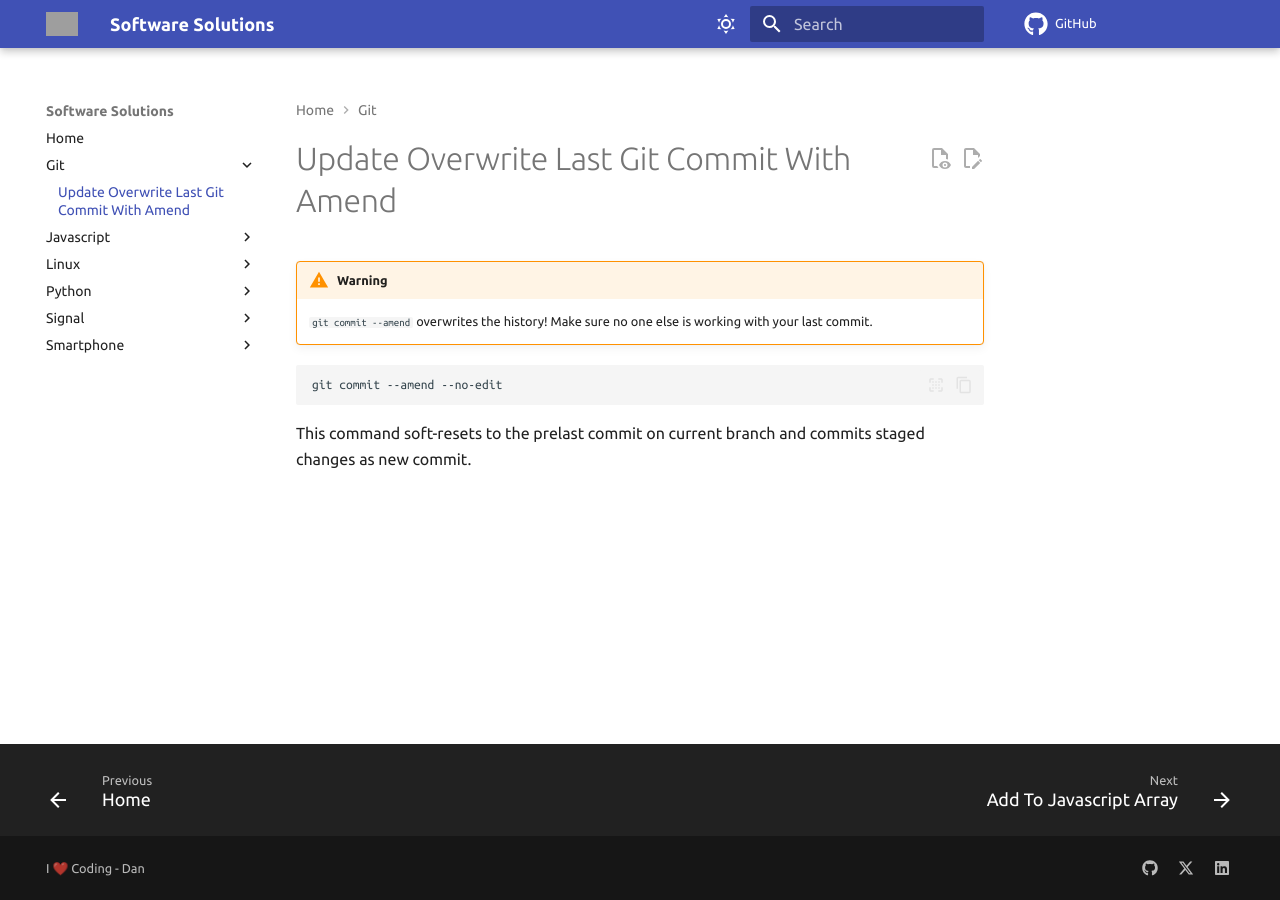
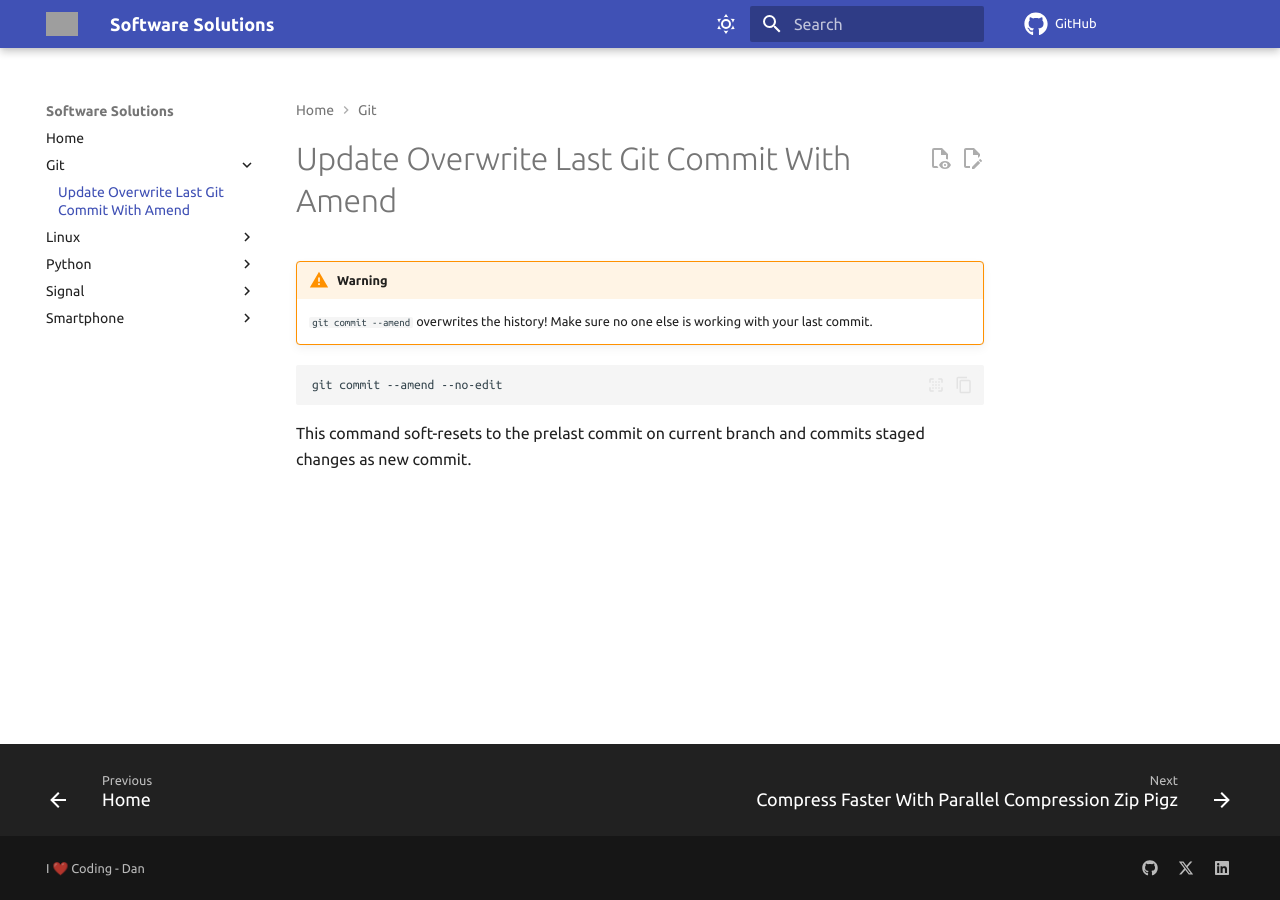
Before and after one commit to danieldreke/software-solutions, an MkDocs documentation site: the page built from docs/git/update-overwrite-last-git-commit-with-amend.md, in a window 1280 px wide. Built offline with MkDocs 1.6.1 and Material for MkDocs 9.7.7, drawn with Linux system fonts in a browser that asks for light colours; comment, search, counter and statistics services are not loaded; some of the changed lines change nothing that is shown; grey boxes are pictures that could not be loaded.

Commit message:
Exclude Javascript example md and specific file name patterns

```diff
--- a/mkdocs.yml
+++ b/mkdocs.yml
@@ -5,6 +5,10 @@
 copyright: I ❤️ Coding - Dan
 extra_css:
   - assets/style.css
+exclude_docs: |
+  javascript/add-to-javascript-array.md
+  */index.md
+  *.exclude.md
 markdown_extensions:
   - pymdownx.magiclink  # Convert bare URLs into hyperlinks
   # - attr_list  # Allow setting attributes on block elements
```
